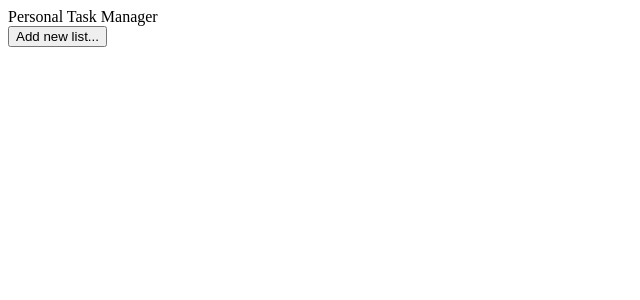
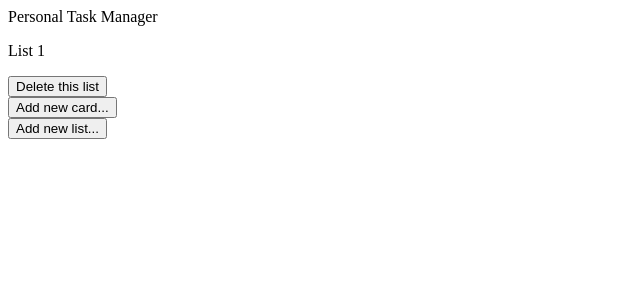
Before and after one commit to thangaduraicse/task-manager, a React app: page / in a window 1280 px wide. Both pictures are taken after a click on the button "Add new list...". Shown: the top 300 px of the page, without its empty margins (0-640 px from the left). Built offline with nearby package versions, Linux system fonts and the light colour scheme.

Commit message:
Added create new list and delete dynamic list functionality

```diff
--- a/package.json
+++ b/package.json
@@ -42,6 +42,7 @@
     "normalize.css": "^8.0.1",
     "prop-types": "^15.7.2",
     "react": "^16.13.1",
-    "react-dom": "^16.13.1"
+    "react-dom": "^16.13.1",
+    "uuid": "^8.3.1"
   }
 }
--- a/src/components/Button/_Button.scss
+++ b/src/components/Button/_Button.scss
@@ -2,11 +2,11 @@
     text-decoration: none;
     display: inline-block;
     font-size: 16px;
-    padding: 7px 12px;
     border: 0 none;
     outline: 0 none;
 
     &.primary {
+        padding: 7px 12px;
         background-color: $colors-greyscale-light;
         color: $colors-greyscale-black;
         text-align: center;
@@ -17,6 +17,7 @@
     }
 
     &.action {
+        padding: 7px 0;
         background-color: $colors-greyscale-white;
         color: $colors-greyscale-black;
         text-align: left;
--- a/src/components/List/List.jsx
+++ b/src/components/List/List.jsx
@@ -1,38 +1,81 @@
 import React from 'react';
 import PropTypes from 'prop-types';
+import { v4 as uuidv4 } from 'uuid';
 import Button from '../Button/Button';
 
 const COPY = {
-    ADD_NEW_LIST: 'Add new list...'
+    ADD_NEW_CARD: 'Add new card...',
+    ADD_NEW_LIST: 'Add new list...',
+    DELETE_LIST: 'Delete this list'
 };
 
 class List extends React.Component {
     constructor(props) {
         super(props);
 
+        this.state = {
+            count: 1
+        };
+
         this.handleAddNewList = this.handleAddNewList.bind(this);
+        this.handleDeleteList = this.handleDeleteList.bind(this);
     }
 
-    handleAddNewList(event) {
-        const {createNewList} = this.props;
-        console.log('I am going to create a new list...', event.target);
-        createNewList({
-            listName: 'Test List'
+    handleAddNewList() {
+        const {createNewList} = this.props,
+                {count} = this.state,
+                listObj = {
+                    id: uuidv4(),
+                    name: `List ${count}`
+                };
+
+        createNewList(listObj);
+        this.setState({
+            count: count + 1
         });
     }
 
+    handleAddNewCard() {
+        console.log('====> Add a new card');
+    }
+
+    handleDeleteList() {
+        const {deleteList, list: {id}} = this.props;
+
+        deleteList(id);
+    }
+
     render() {
-        const {addNewList} = this.props;
+        const {addNewList, list} = this.props;
 
         return (
             <article className="components-list">
                 {
-                    addNewList &&
+                    addNewList && (
                         <Button
                             styleType="action"
                             onClick={this.handleAddNewList}>
                             {COPY.ADD_NEW_LIST}
                         </Button>
+                    )
+                }
+                {
+                    list && (
+                        <React.Fragment>
+                            <div className="components-list-heading">
+                                <p>{list.name}</p>
+                                <Button
+                                    onClick={this.handleDeleteList}>
+                                    {COPY.DELETE_LIST}
+                                </Button>
+                            </div>
+                            <Button
+                                styleType="action"
+                                onClick={this.handleAddNewCard}>
+                                {COPY.ADD_NEW_CARD}
+                            </Button>
+                        </React.Fragment>
+                    )
                 }
             </article>
         )
@@ -41,7 +84,9 @@ class List extends React.Component {
 
 List.propTypes = {
     addNewList: PropTypes.bool,
-    createNewList: PropTypes.func
+    createNewList: PropTypes.func,
+    deleteList: PropTypes.func,
+    list: PropTypes.object
 };
 
 export default List;
--- a/src/components/List/_List.scss
+++ b/src/components/List/_List.scss
@@ -1,7 +1,27 @@
 .components-list {
+    flex-shrink: 0;
     width: 240px;
     border: 1px solid $colors-greyscale-darker;
     padding: 7px;
+
+    + .components-list {
+        margin-left: 15px;
+
+        @media screen and ($device-medium) {
+            margin-left: 30px;
+        }
+    }
+
+    &-heading {
+        display: flex;
+        align-items: center;
+        justify-content: space-between;
+        margin-bottom: 7px;
+
+        @media screen and ($device-medium) {
+            margin-bottom: 15px;
+        }
+    }
 
     @media screen and ($device-medium) {
         padding: 15px;
--- a/src/pages/Base/_App.scss
+++ b/src/pages/Base/_App.scss
@@ -12,7 +12,7 @@
 p {
     margin: 0 0 16px;
 
-    &:last-child {
+    &:last-child, &:last-of-type {
         margin-bottom: 0;
     }
 }
--- a/src/pages/Home/Home.jsx
+++ b/src/pages/Home/Home.jsx
@@ -6,33 +6,52 @@ class Home extends React.Component {
         super(props);
 
         this.state = {
-            lists: {}
+            lists: []
         };
 
         this.createNewList = this.createNewList.bind(this);
+        this.deleteList = this.deleteList.bind(this);
     }
 
-    createNewList({listName}) {
-        this.setState(prevState => ({
-            lists: {
-                ...prevState.list,
-                [listName]: []
-            }
+    createNewList(list) {
+        // list contains unique id and list name
+        this.setState(({lists}) => ({
+            lists: [...lists, list]
         }));
+    }
+
+    deleteList(id) {
+        const {lists} = this.state,
+            index = lists.findIndex(list => list.id === id);
+
+        this.setState({
+            lists: [
+                ...lists.slice(0, index),
+                ...lists.slice(index + 1)
+            ]
+        });
+
+        // this.setState(({lists}) => ({
+        //     lists: lists.filter(list => list.id != id)
+        // }));
     }
 
     render () {
         const {lists} = this.state;
 
         return (
-            <React.Fragment>
+            <div className="dynamic-list">
                 {
-                    Object.entries(lists).map(([listName, listEntries]) => (
-                        <List key={listName} name={listName} entries={listEntries} />
+                    lists.map(list => (
+                        <List
+                            deleteList={this.deleteList}
+                            key={list.id}
+                            list={list}
+                        />
                     ))
                 }
                 <List addNewList createNewList={this.createNewList} />
-            </React.Fragment>
+            </div>
         );
     }
 }
--- a/src/pages/Home/_Home.scss
+++ b/src/pages/Home/_Home.scss
@@ -0,0 +1,3 @@
+.dynamic-list {
+    display: flex;
+}
```
Also changed, not shown: 1 other file (tests, documents, lock files or other folders).
